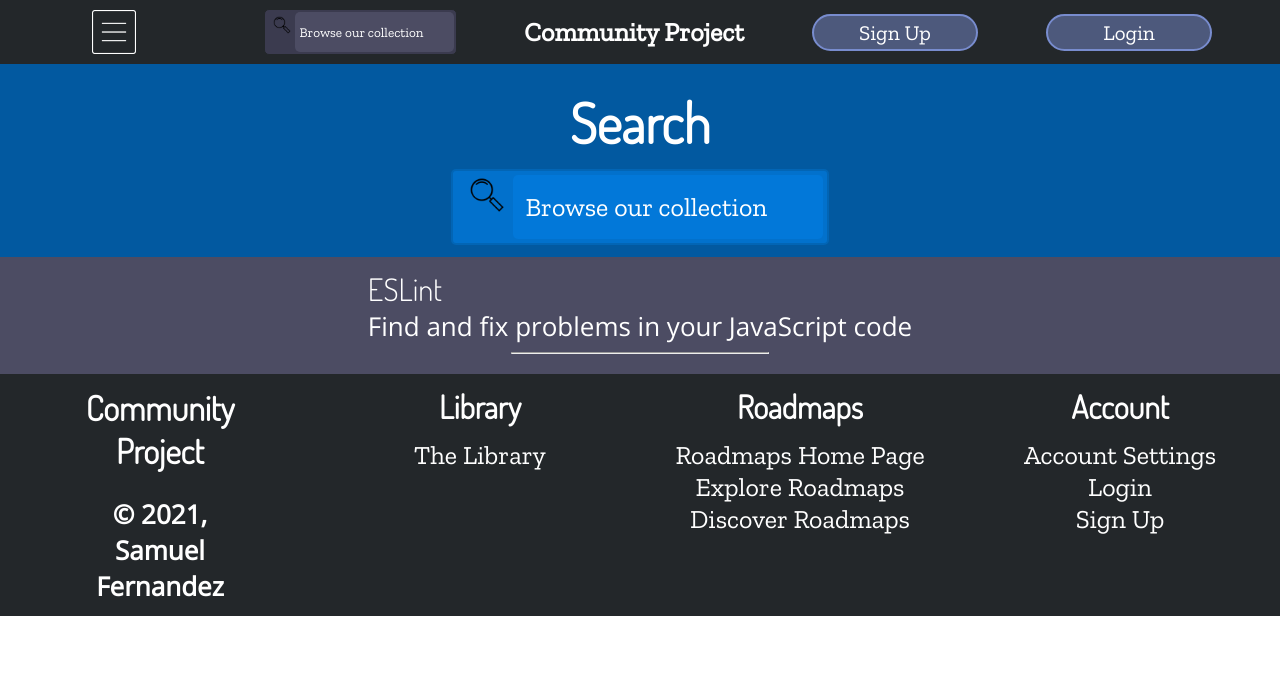
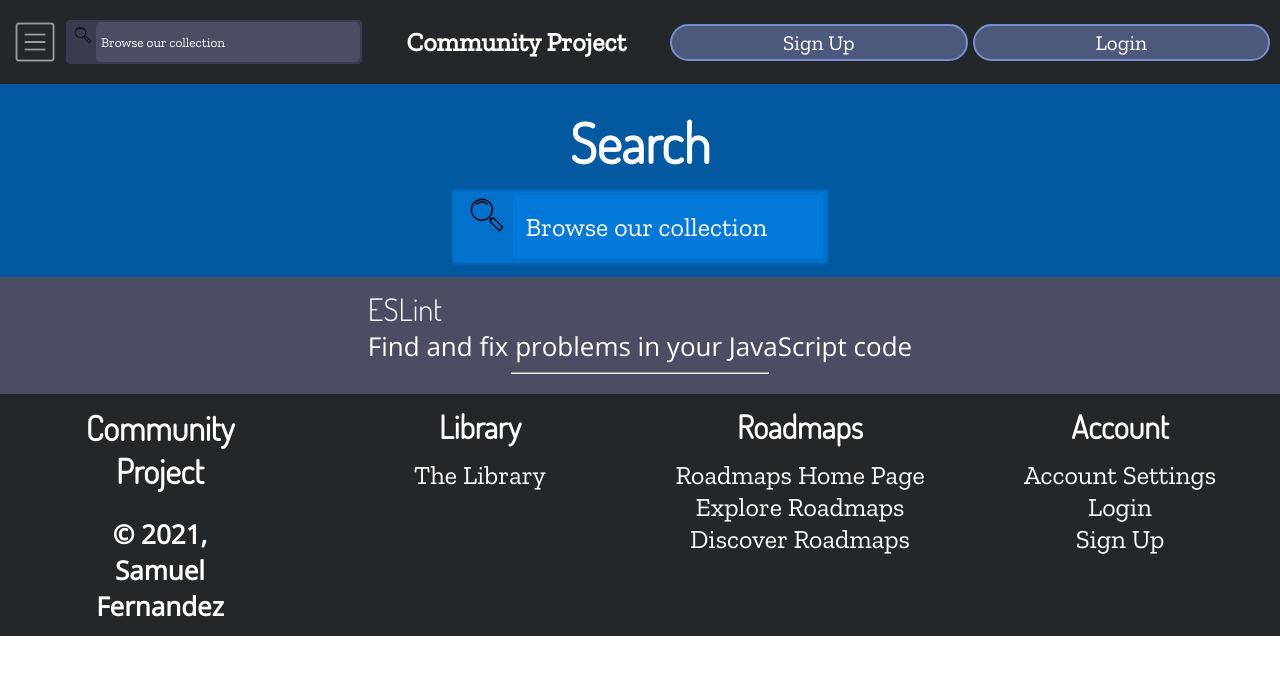
Before and after one commit to polypixeldev/computerstacks, a Next.js app in the folder app/: page /search in a window 1280 px wide. Shown: the top 674 px of the page. Built offline with nearby package versions, Linux system fonts and the light colour scheme.

Commit message:
Restyle nav bar with CSS Grid

```diff
--- a/app/styles/globals.css
+++ b/app/styles/globals.css
@@ -106,7 +106,6 @@ p {
 .imageWrap {
 	min-width: 10%;
 	min-height: 90%;
-	max-width: 20%;
 	max-height: 100%;
 	position: relative;
 }
@@ -128,7 +127,7 @@ p {
 	background-color: var(--grey-1);
 	border: none;
 	padding-left: 5px;
-	max-width: 32vw;
+	width: 100%;
 }
 
 @media screen and (max-width: 475px) {
@@ -179,7 +178,7 @@ p {
 }
 
 nav {
-	display: flex;
+	/* display: flex;
 	flex-direction: row;
 	justify-content: space-evenly;
 	align-items: center;
@@ -188,7 +187,22 @@ nav {
 	height: 8vh;
 	top: 0px;
 	z-index: 2;
+	background: var(--grey-4); */
+
+	display: grid;
+	grid-template-rows: 1fr;
+	position: sticky;
+	width: calc(100vw - 20px);
+	height: 8vh;
+	top: 0px;
+	z-index: 2;
 	background: var(--grey-4);
+	grid-template-columns: 50px repeat(auto-fit, minmax(100px, 1fr));
+	grid-auto-rows: 0;
+	overflow-y: hidden;
+	padding: 10px;
+	align-items: center;
+	column-gap: 5px;
 }
 
 section {
```
